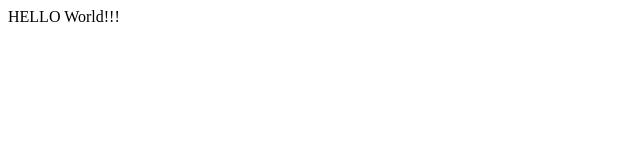
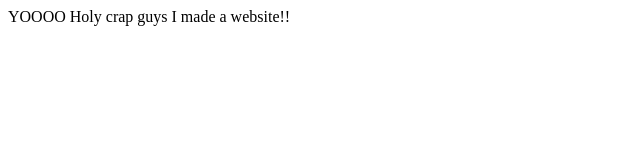
Before and after one commit to Nocrantus/WebRepo, a plain HTML site: page index.html in a window 1280 px wide. Shown: the whole page, without its empty margins (0-640 px from the left). Drawn offline with Linux system fonts and the light colour scheme.

Commit message:
Update index.html

```diff
--- a/index.html
+++ b/index.html
@@ -17,6 +17,6 @@
 
 <body>
   <!-- your content here... -->
- HELLO World!!!
+ YOOOO Holy crap guys I made a website!!
 </body>
 </html>
```
